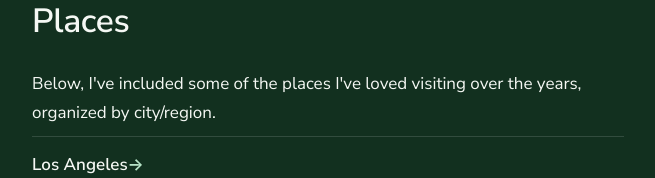
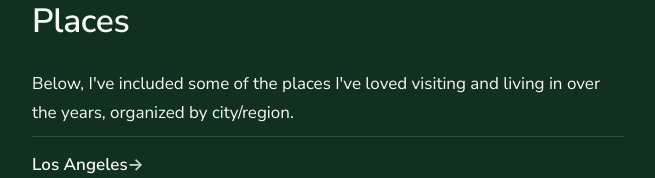
Before and after one commit to alecsliu/alecsliu-site, a plain HTML site: page places/index.html in a window 1280 px wide. Shown: the part 139-317 px from the top of the page, without its empty margins (312-967 px from the left). Drawn offline with Linux system fonts and the light colour scheme; a script that the page names is missing.

Commit message:
Places intro: visiting and living in
Co-Authored-By: Claude Opus 5.5 <noreply@anthropic.com>
Claude-Session: https://claude.ai/code/session_01A4ohVfXQfHbYjjvQ2u6EFC

```diff
--- a/places/index.html
+++ b/places/index.html
@@ -35,7 +35,7 @@
     <h1>Places</h1>
 
     <p class="intro">
-      Below, I've included some of the places I've loved visiting over the years, organized by city/region.
+      Below, I've included some of the places I've loved visiting and living in over the years, organized by city/region.
     </p>
 
 
```
